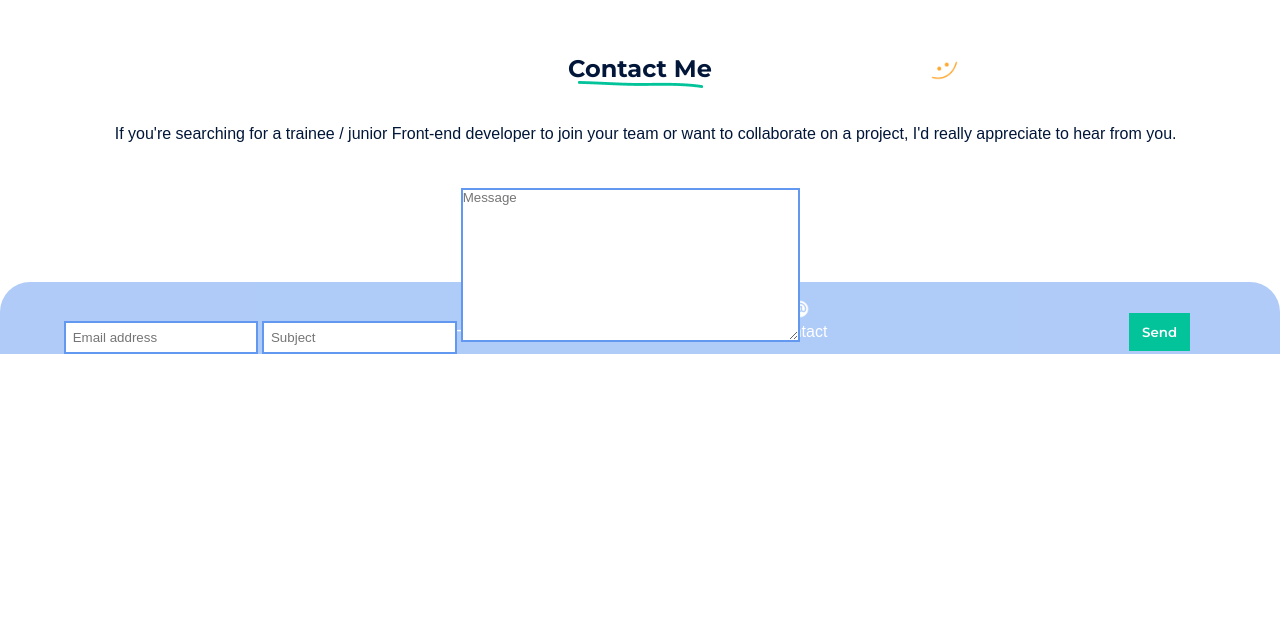
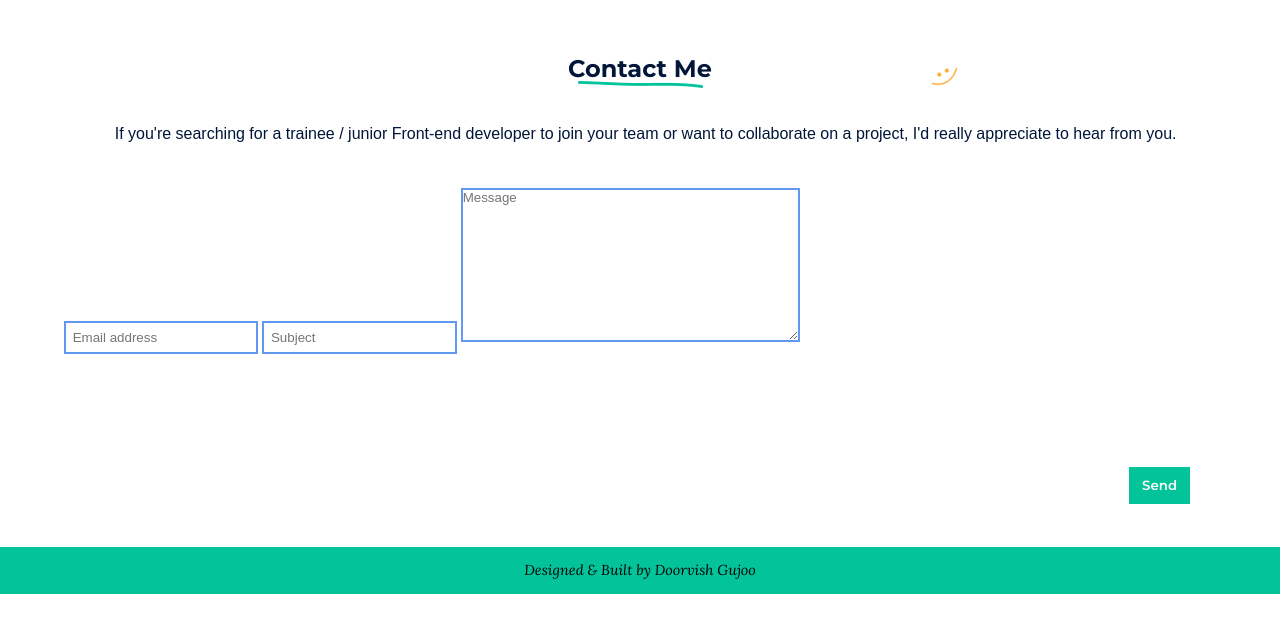
Before and after one commit to doorvishG/portfolioV1, a plain HTML site: page index.html in a window 1280 px wide. Shown: the part 1906-2538 px from the top of the page. Before the commit the page ends 2260 px from the top, so only its background shows below. Drawn offline with Linux system fonts and the light colour scheme; a web font is replaced by a local one.

Commit message:
mobile layout style updated to match design

```diff
--- a/index.html
+++ b/index.html
@@ -15,23 +15,23 @@
             <!-- mobilenav -->
             <div class="mobile-nav">
                 <div class="mobile-menu">
-                    <a href=""><img src="./images/icons8-home-50.png" alt="home"></a>
+                    <a href="#hero"><img src="./images/icons8-home-50.png" alt="home"></a>
                     <p>Home</p>
                 </div>
                 <div class="mobile-menu">
-                    <a href=""><img src="./images/icons8-information-50.png" alt="about"></a>
+                    <a href="#about"><img src="./images/icons8-information-50.png" alt="about"></a>
                     <p>About</p>
                </div>
                 <div class="mobile-menu">
-                    <a href=""><img src="./images/icons8-code-50.png" alt="skills"></a>
+                    <a href="#skills"><img src="./images/icons8-code-50.png" alt="skills"></a>
                     <p>Skills</p>
                 </div>
-                <div class="mobile-menu">
+                <!-- <div class="mobile-menu">
                     <a href=""><img src="./images/icons8-briefcase-50.png" alt="projects"></a>
                     <p>Projects</p>
-                </div>
+                </div> -->
                 <div class="mobile-menu">
-                    <a href=""><img src="./images/icons8-email-sign-50.png" alt="contact"></a>
+                    <a href="#contact"><img src="./images/icons8-email-sign-50.png" alt="contact"></a>
                     <p>Contact</p>
                 </div>
 
@@ -51,7 +51,7 @@
         </div>
         <!-- content -->
 
-        <div class="mobile-content">
+        <div class="mobile-content" id="hero">
             <div class="mobile-logo">
                 <img src="./images/mylogo.svg" alt="logo" width="80">
             </div>
@@ -73,15 +73,12 @@
 
         </div>
 
-
-
-
     </main>
 
 
     <!-- about content -->
     <div class="about-content">
-        <h1 class="heading">About Me</h1>
+        <h1 class="heading" id="about">About Me</h1>
 
         <div class="content">
             <img src="./images/Highlight_about.png" alt="highlight" class="highlight">
@@ -92,7 +89,7 @@
 
 
     <!-- skills content -->
-    <div class="skills">
+    <div class="skills" id="skills">
         <h1 class="skills-heading">Skills</h1>
         <img src="./images/skills_star.png" alt="star" id="star">
         <!-- <img src="./images/Underline.png" alt="underline"> -->
@@ -191,20 +188,30 @@
     </div> -->
 
     <!-- contact me content -->
-    <div class="contact">
+    <div class="contact" id="contact">
         <h1 class="contact-heading">Contact Me</h1>
         <img src="./images/smiley.png" alt="smiley" id ="smiley">
 
         <p>If you&#39;re searching for a trainee / junior Front-end developer to join your team or want to collaborate on a project, I&#39;d really appreciate to hear from you.</p>
         <div class="contact-form">
-            <input type="email" name="email" id="" placeholder="Email address">
-            <input type="text" name="" id="" placeholder="Subject">
-            <textarea name="" id="" cols="40" rows="10" placeholder="Message"></textarea>
-            <button>
-                Send
-            </button>
+            <form onsubmit="sendEmail(); reset(); return false;">
+                <input type="email" name="email" id="email" placeholder="Email address">
+                <input type="text" name="" id="subject" placeholder="Subject">
+                <textarea name="" id="message" cols="40" rows="10" placeholder="Message"></textarea>
+                <button>
+                    Send
+                </button>
+            </form>
+
         </div>
 
     </div>
+
+    <!-- footer -->
+    <footer>
+        <p>Designed & Built by Doorvish Gujoo</p>
+    </footer>
+
+
 </body>
 </html>
--- a/style/style.scss
+++ b/style/style.scss
@@ -24,27 +24,30 @@ $primary: #02C39A;
 
 html{
     overflow-y:scroll ;
+    scroll-behavior: smooth;
+
 }
 
-body{
-    position: relative;
-}
+// body{
+//     position: relative;
+// }
 
 header{
     nav{
         .mobile-nav{
             width: 100%;
             height: 9vh;
-            position: absolute;
+            position: fixed;
             bottom: 0;
             background-color: #6298F0;
-            opacity: 0.5;
+            z-index: 999;
+            // opacity: 0;
             border-top-left-radius: 30px;
             border-top-right-radius: 30px;
             display: flex;
             justify-content: center;
             align-items: center;
-            gap: 35px;
+            gap: 50px;
 
             .mobile-menu{
                 padding-top: 0.3em;
@@ -174,6 +177,7 @@ main{
     }
 
     .my-skills{
+
         p{
         padding-top: 2.3em;
         font-family: $para-font;
@@ -207,8 +211,9 @@ main{
                     width: 38px;
                     position: absolute;
                     top: 20%;
-                    left: 24%;
+                    left: 27%;
                 }
+
                 .img-content{
                     position: absolute;
                     bottom:0;
@@ -242,7 +247,7 @@ main{
 
 .contact{
     position: relative;
-
+    height: 75vh;
     .contact-heading{
         text-align: center;
         font-family: $heading-font;
@@ -291,7 +296,7 @@ main{
 
     button{
         position: absolute;
-        bottom: 1%;
+        bottom: 25%;
         right: 7%;
         padding: 0.8em 1em;
         background-color: $primary;
@@ -303,3 +308,12 @@ main{
     }
 
 }
+
+footer{
+    background-color: #02C39A;
+    padding: 1em;
+    text-align: center;
+    font-family: $footer-font;
+    font-size: 0.9rem;
+    margin-top: -107px;
+}
```
Also changed, not shown: style/style.css, 1 other file. Lines whose indentation alone changed are shown as unchanged.
